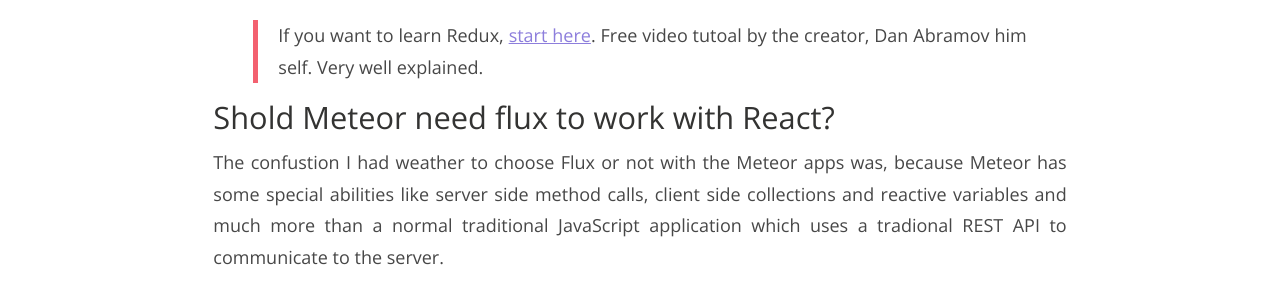
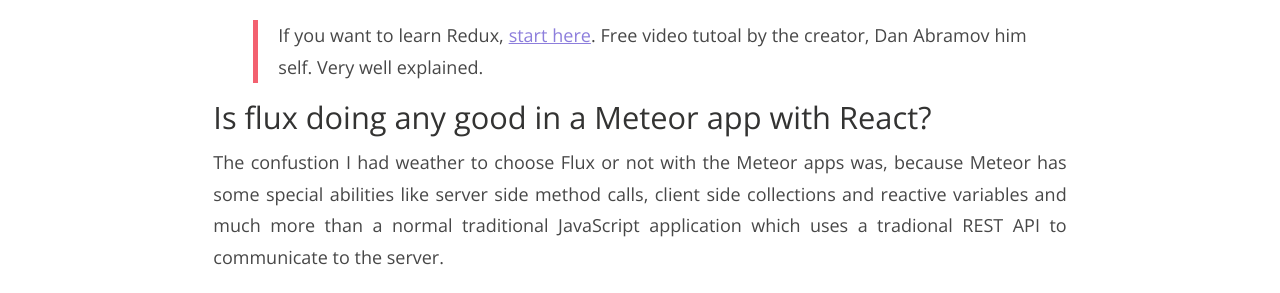
Before and after one commit to Raathigesh/Raathigesh.github.io, a Jekyll site: the page built from _posts/2015-12-22-Should-I-Use-Flux-With-Meteor-and-React.md, in a window 1280 px wide. Shown: the part 800-1093 px from the top of the page. Built offline with Jekyll 4.4.1, drawn with Linux system fonts in a browser that asks for light colours; nearby versions of some CDN libraries; comment, search, counter and statistics services are not loaded.

Commit message:
Updated 2015-12-22-Should-I-Use-Flux-With-Meteor-and-React.md

```diff
--- a/_posts/2015-12-22-Should-I-Use-Flux-With-Meteor-and-React.md
+++ b/_posts/2015-12-22-Should-I-Use-Flux-With-Meteor-and-React.md
@@ -24,7 +24,7 @@
 
 > If you want to learn Redux, [start here](https://egghead.io/series/getting-started-with-redux). Free video tutoal by the creator, Dan Abramov him self. Very well explained.
 
-### Shold Meteor need flux to work with React?
+### Is flux doing any good in a Meteor app with React?
 The confustion I had weather to choose Flux or not with the Meteor apps was, because Meteor has some special abilities like server side method calls, client side collections and reactive variables and much more than a normal traditional JavaScript application which uses a tradional REST API to communicate to the server.
 
 ### Meteor and React without Flux - Not So Good
```
